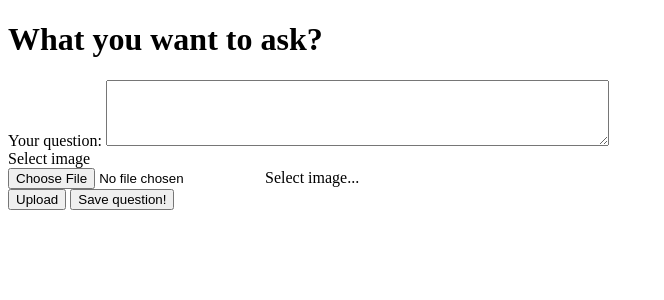
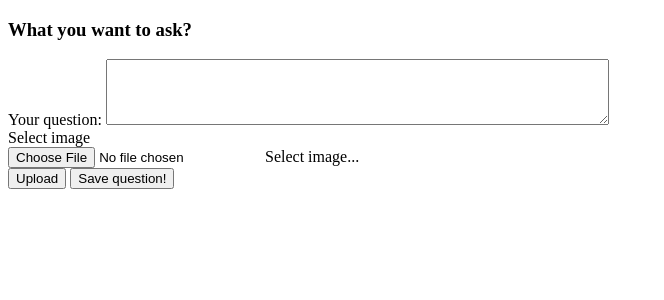
Before and after one commit to xtarzyk/askMate, a Flask app: page /add-question in a window 1280 px wide. Shown: the part 80-380 px from the top of the page, without its empty margins (0-664 px from the left). Run offline with Flask 2, Linux system fonts and the light colour scheme.

Commit message:
created {% extends 'layout.html' %} in all the pages. added simple stick on nav bar and static folder with css style

```diff
--- a/templates/index.html
+++ b/templates/index.html
@@ -1,9 +1,10 @@
 {% extends 'layout.html' %}
 
+{% block title %}Add Question{% endblock %}
 {% block body %}
     <div>
-    <title>Add Question</title>
-    <h1>What you want to ask?</h1>
+
+        <h3>What you want to ask?</h3>
         <form action="/add-question" method="post" enctype="multipart/form-data">
 
             <label for="note-input">Your question:</label>
@@ -16,8 +17,8 @@
                 </div>
             </div>
 
-            <button type="submit" class="btn btn-primary">Upload</button>
-            <button type="submit" class="btn btn-secondary">Save question!</button>
+            <button type="submit" class="btn btn-outline-success">Upload</button>
+            <button type="submit" class="btn btn-outline-warning">Save question!</button>
         </form>
     </div>
 {% endblock %}
--- a/templates/layout.html
+++ b/templates/layout.html
@@ -2,10 +2,8 @@
 <html lang="en">
 <head>
     <meta charset="UTF-8">
-    <meta name="viewport" content="width=device-width, initial-scale=1, shrink-to-fit=no">
     <link rel="stylesheet" href="{{ url_for('static', filename='style.css') }}"/>
-
-    <title>Ask Mate</title>
+    <title>{% block title %}{% endblock %}</title>
 
 
 <body>
@@ -14,6 +12,5 @@
     {% block body %}{% endblock %}
 </div>
 
-
 </body>
 </html>
```
Also changed, not shown: sample_data/question.csv (+7 -2 lines), templates/main.html (+13 -8 lines), templates/includes/_navbar.html (line endings or trailing spaces), templates/question.html (line endings or trailing spaces). Lines whose indentation alone changed are shown as unchanged.
